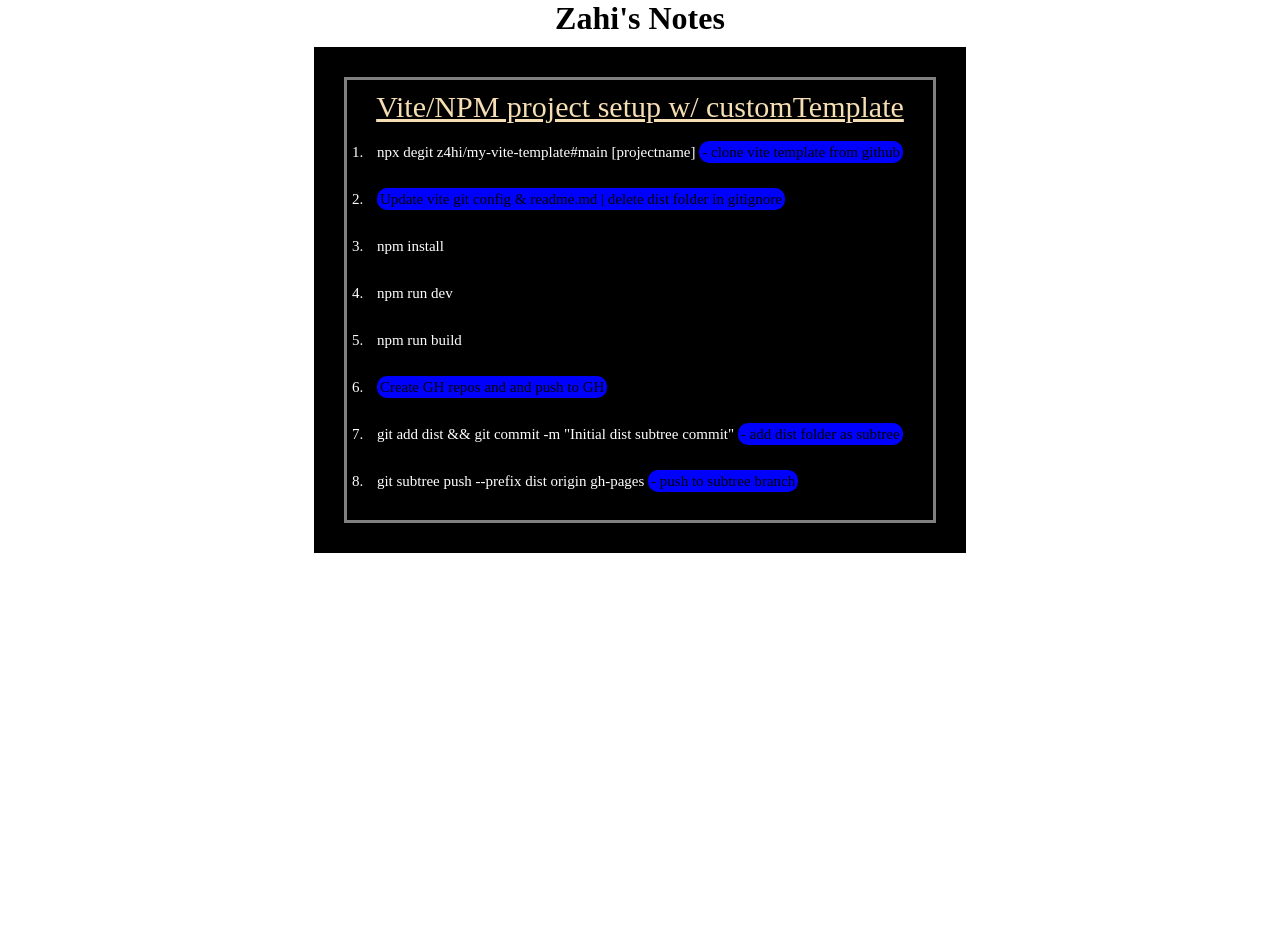
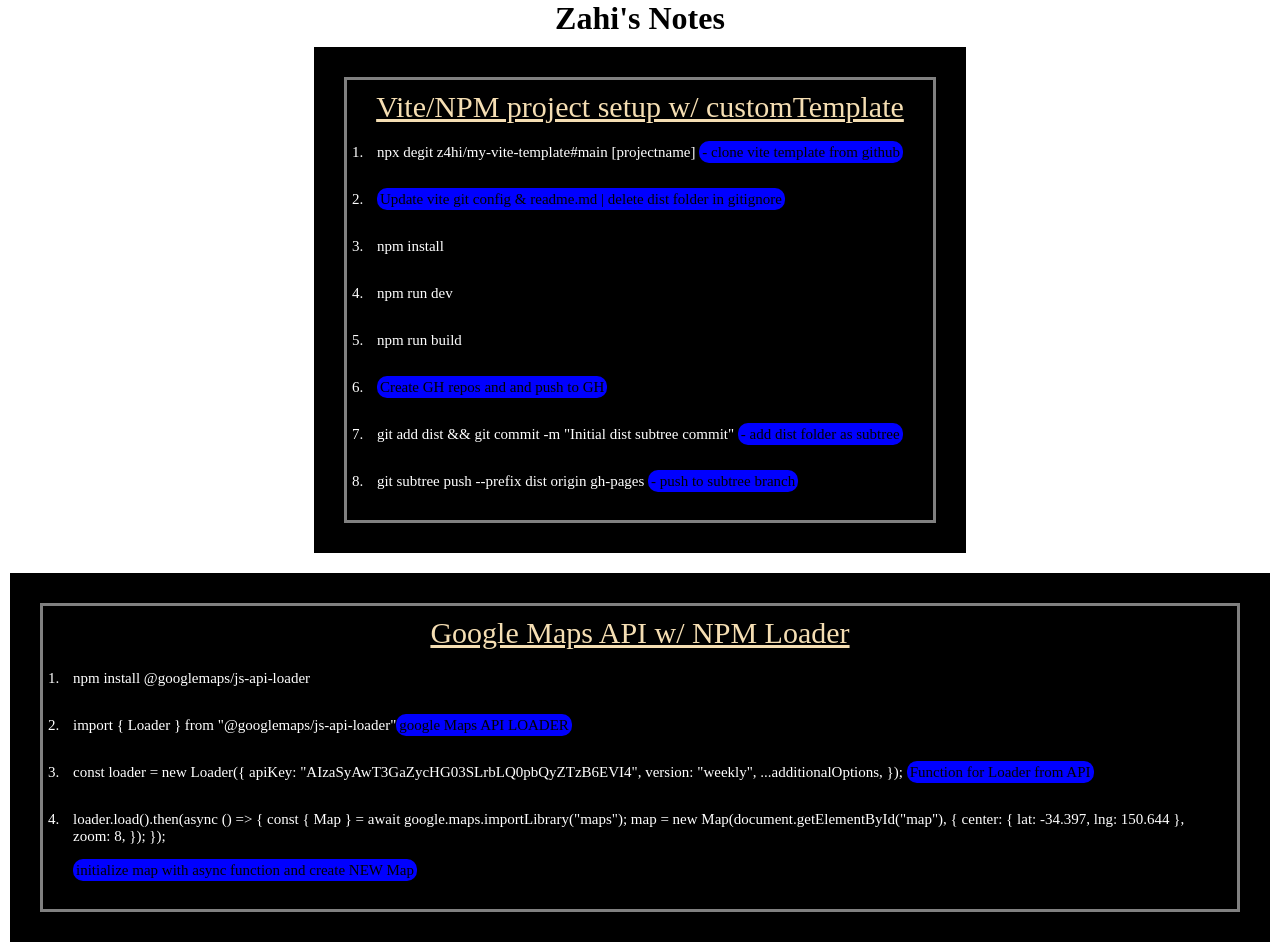
Before and after one commit to Z4HI/zahis-notes, a plain HTML site: page index.html in a window 1280 px wide. Before the commit the page ends 800 px from the top, so only its background shows below. Drawn offline with Linux system fonts and the light colour scheme.

Commit message:
GOOGLE MAPS

```diff
--- a/index.html
+++ b/index.html
@@ -28,6 +28,30 @@
 
             </div>
 </div>
+<div class="sections">
+
+    <div class="category">
+        <div class="categoryHeading">Google Maps API w/ NPM Loader</div>
+       <ol>
+        <li>npm install @googlemaps/js-api-loader</li>
+        <li>import { Loader } from "@googlemaps/js-api-loader"<p>google Maps API LOADER</p></li>
+        <li>const loader = new Loader({
+            apiKey: "AIzaSyAwT3GaZycHG03SLrbLQ0pbQyZTzB6EVI4",
+            version: "weekly",
+            ...additionalOptions,
+          });    <p>Function for Loader from API</p></li>
+          <li>loader.load().then(async () => {
+            const { Map } = await google.maps.importLibrary("maps");
+
+            map = new Map(document.getElementById("map"), {
+              center: { lat: -34.397, lng: 150.644 },
+              zoom: 8,
+            });
+          }); <br><br><p>initialize map with async function and create NEW Map</p></li>
+       </ol>
+
+    </div>
+</div>
 
         <script src="main.js" async defer></script>
     </body>
```
